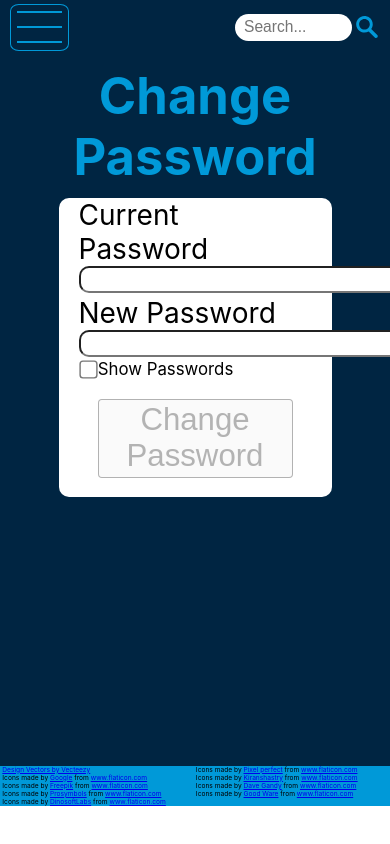
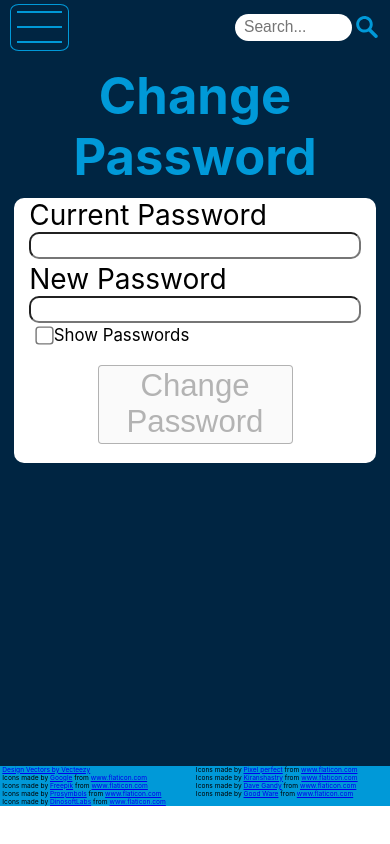
Before and after one commit to Crozenblat/laffy-heroku, a React (Create React App) app in the folder client/: page /change-password in a window 390 px wide. Built offline with nearby package versions, Linux system fonts and the light colour scheme; no server answers.

Commit message:
fixed form responsiveness and error messages

```diff
--- a/client/src/components/UI/Inputs/FormInput.js
+++ b/client/src/components/UI/Inputs/FormInput.js
@@ -22,6 +22,7 @@ const FrmInptUndrln = styled.span`
 
 const FrmInptInfo = styled.p`
     color: red;
+    display: flex;
     font-size: 1.3vw;
     margin-left: 0.7rem;
 
@@ -41,21 +42,17 @@ const FrmInptInfo = styled.p`
 const FrmInpt = styled.input`
     font-size: 1.6vw;
     border-radius: 10px;
-    width: 27vw;
 
     @media only screen and (max-width: 1025px){
-        width: 31vw;
         font-size: 2.1vw;
     };
 
     @media only screen and (max-width: 769px){
-        width: 41vw;
         font-size: 2.1vw;
     };
 
     @media only screen and (max-width: 426px){
         font-size: 2rem;
-        width: 85vw;
     };
 `;
 
@@ -78,6 +75,19 @@ const FrmLbl = styled.label`
 const FrmInptCntnr = styled.div`
     display: flex;
     flex-direction: column;
+    width: 27vw;
+
+    @media only screen and (max-width: 1025px){
+        width: 31vw;
+    };
+
+    @media only screen and (max-width: 769px){
+        width: 41vw;
+    };
+
+    @media only screen and (max-width: 426px){
+        width: 85vw;
+    };
 `;
 
 const FormInput = props => {
@@ -87,7 +97,10 @@ const FormInput = props => {
             <FrmLbl htmlFor={props.id}>{props.children}</FrmLbl>
             <FrmInpt type={props.type} placeholder={props.placeholder} value={props.value} onChange={props.onchange}/>
             <FrmInptUndrln touched={props.touched} valid={props.isValid}/>
-            <FrmInptInfo>{props.errMsg}</FrmInptInfo>
+            <FrmInptInfo>
+                <span>{props.errMsg ? "*" : null}</span>
+                <span>{props.errMsg}</span>
+            </FrmInptInfo>
         </FrmInptCntnr>
     );
 };
--- a/client/src/containers/ChangePassword/ChangePasswordForm.js
+++ b/client/src/containers/ChangePassword/ChangePasswordForm.js
@@ -12,13 +12,35 @@ import SubmitButton from "../../components/UI/Buttons/SubmitButton";
 const ChngPsswrdFrm = styled.form`
     display: flex;
     flex-direction: column;
+    align-items: center;
     background: white;
     border-radius: 10px;
     width: 40%;
     padding: 0 2rem;
 
+    @media only screen and (max-width: 769px){
+        width: 52%;
+    };
+
     @media only screen and (max-width: 426px){
-        width: 70%;
+        width: 93%;
+    };
+`;
+
+const PsswrdVsbltyTgglPosWrppr = styled.span`
+    align-self: flex-start;
+    margin-left: 6vw;
+
+    @media only screen and (max-width: 1441px){
+        margin-left: 5.5vw;
+    };
+
+    @media only screen and (max-width: 1025px){
+        margin-left: 3.5vw;
+    };
+
+    @media only screen and (max-width: 426px){
+        margin-left: 0;
     };
 `;
 
@@ -72,13 +94,13 @@ const ChangePasswordForm = props => {
 
         switch(errType){
             case "required":
-                errMsg = `*Required: ${controls[controlName].label}`;
+                errMsg = `Required: ${controls[controlName].label}`;
             break;
             case "minLength":
-                errMsg = `*${controls[controlName].label} must be at least 8 characters long`;
+                errMsg = `${controls[controlName].label} must be at least 8 characters long`;
             break;
             case "isUnique":
-                errMsg = "*Current Password and New Password must not match";
+                errMsg = "Current Password and New Password must not match";
             break;
             default:
                 errMsg = null
@@ -93,11 +115,11 @@ const ChangePasswordForm = props => {
                     value: control[0] === controlName ? event.target.value : control[1].value,
                     errMsg: errType === "isUnique" ? errMsg :
                             control[0] === controlName ? errMsg :
-                            control[1].errMsg === "*Current Password and New Password must not match" ? null :
+                            control[1].errMsg === "Current Password and New Password must not match" ? null :
                             control[1].errMsg,
                     isValid: errType === "isUnique" ? isValid :
                              control[0] === controlName ? isValid :
-                             control[1].errMsg === "*Current Password and New Password must not match" ? true :
+                             control[1].errMsg === "Current Password and New Password must not match" ? true :
                              control[1].isValid
                 };
             });
@@ -164,7 +186,9 @@ const ChangePasswordForm = props => {
     return(
         <ChngPsswrdFrm>
             {inputs}
-            <PasswordVisibilityToggle click={togglePasswordVisibility} id="changePasswordShowPassword">Show Passwords</PasswordVisibilityToggle>
+            <PsswrdVsbltyTgglPosWrppr>
+                <PasswordVisibilityToggle click={togglePasswordVisibility} id="changePasswordShowPassword">Show Passwords</PasswordVisibilityToggle>
+            </PsswrdVsbltyTgglPosWrppr>
             <SbmtBtnPosWrppr>
                 <SubmitButton type="changePasswordSubmit" click={onSubmitHandler} disabled={!controls.currentPassword.isValid || !controls.newPassword.isValid}>Change Password</SubmitButton>
             </SbmtBtnPosWrppr>
--- a/client/src/hooks/useFormInputChangedHandler.js
+++ b/client/src/hooks/useFormInputChangedHandler.js
@@ -15,13 +15,13 @@ const useFormInputChangedHandler = (event, controlName, controls, setControls) =
 
     switch(errType){
         case "required":
-            errMsg = `*Required: ${controls[controlName].label}`;
+            errMsg = `Required: ${controls[controlName].label}`;
         break;
         case "minLength":
-            errMsg = `*${controls[controlName].label} must be at least 8 characters long`;
+            errMsg = `${controls[controlName].label} must be at least 8 characters long`;
         break;
         case "isUnique":
-            errMsg = "*Current Password and New Password must not match";
+            errMsg = "Current Password and New Password must not match";
         break;
         default:
             errMsg = null
```
Also changed, not shown: 6 other files (tests, documents, lock files or other folders).
